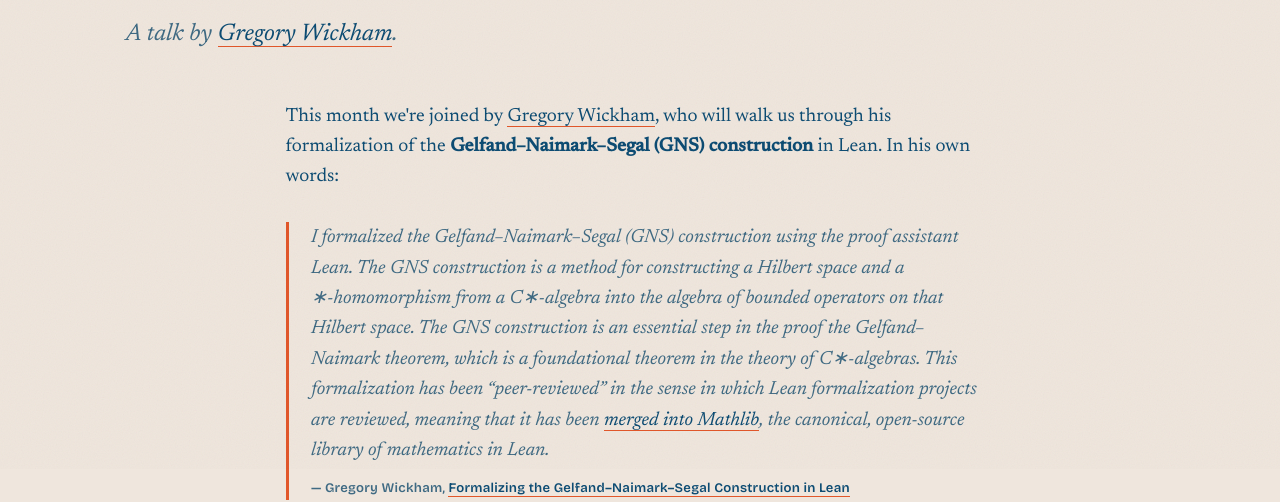
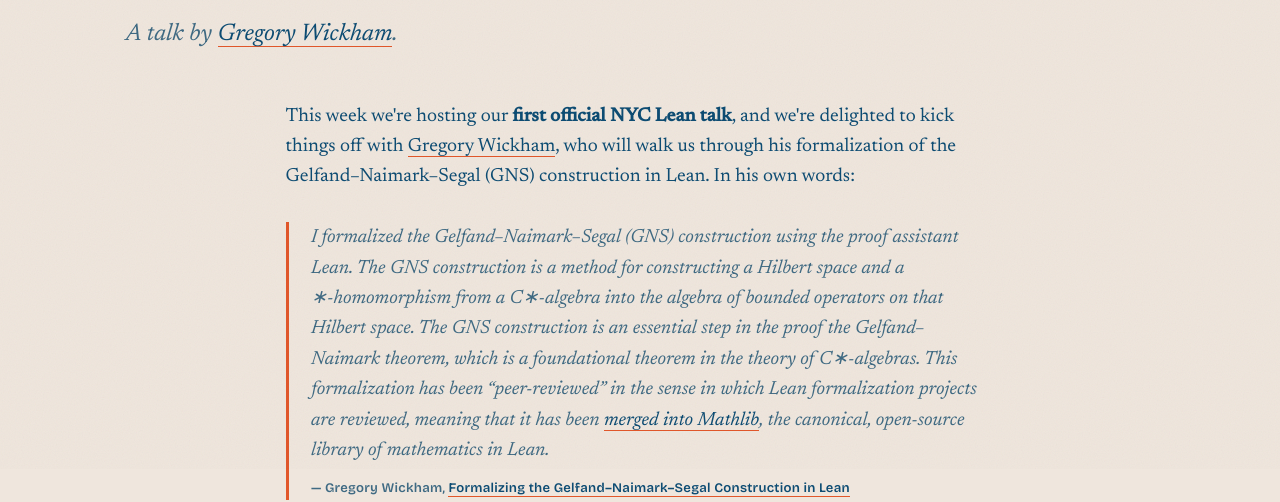
Before and after one commit to NYC-Lean/website, a plain HTML site: page site/blog/formalizing-the-gns-construction.html in a window 1280 px wide. Shown: the part 331-833 px from the top of the page. Drawn offline with nearby package versions, Linux system fonts and the light colour scheme.

Commit message:
Reframe GNS post intro: this week, first official NYC Lean talk
"This month" was inaccurate (several talks this month); "this week" fits
the June 7 date. Emphasize that this is the first official NYC Lean talk.

Co-Authored-By: Claude Opus 4.8 (1M context) <noreply@anthropic.com>

```diff
--- a/site/blog/formalizing-the-gns-construction.html
+++ b/site/blog/formalizing-the-gns-construction.html
@@ -44,10 +44,10 @@
     <section class="section post">
       <article class="prose">
         <p data-anim>
-          This month we're joined by <a href="http://gregorywickham.com/" target="_blank" rel="noopener">Gregory Wickham</a>,
-          who will walk us through his formalization of the
-          <strong>Gelfand&ndash;Naimark&ndash;Segal (GNS) construction</strong> in Lean. In his
-          own words:
+          This week we're hosting our <strong>first official NYC Lean talk</strong>, and we're
+          delighted to kick things off with <a href="http://gregorywickham.com/" target="_blank" rel="noopener">Gregory Wickham</a>,
+          who will walk us through his formalization of the Gelfand&ndash;Naimark&ndash;Segal
+          (GNS) construction in Lean. In his own words:
         </p>
 
         <blockquote class="quote" data-anim>
```
